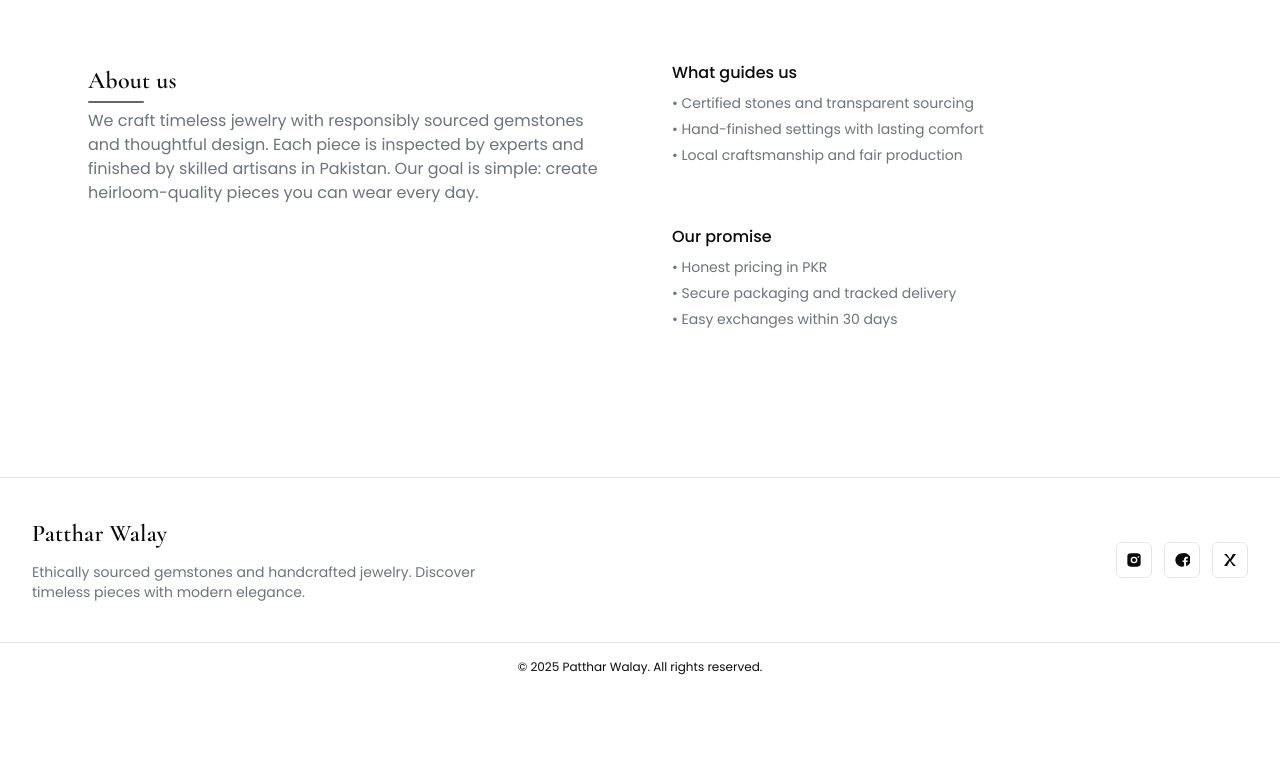
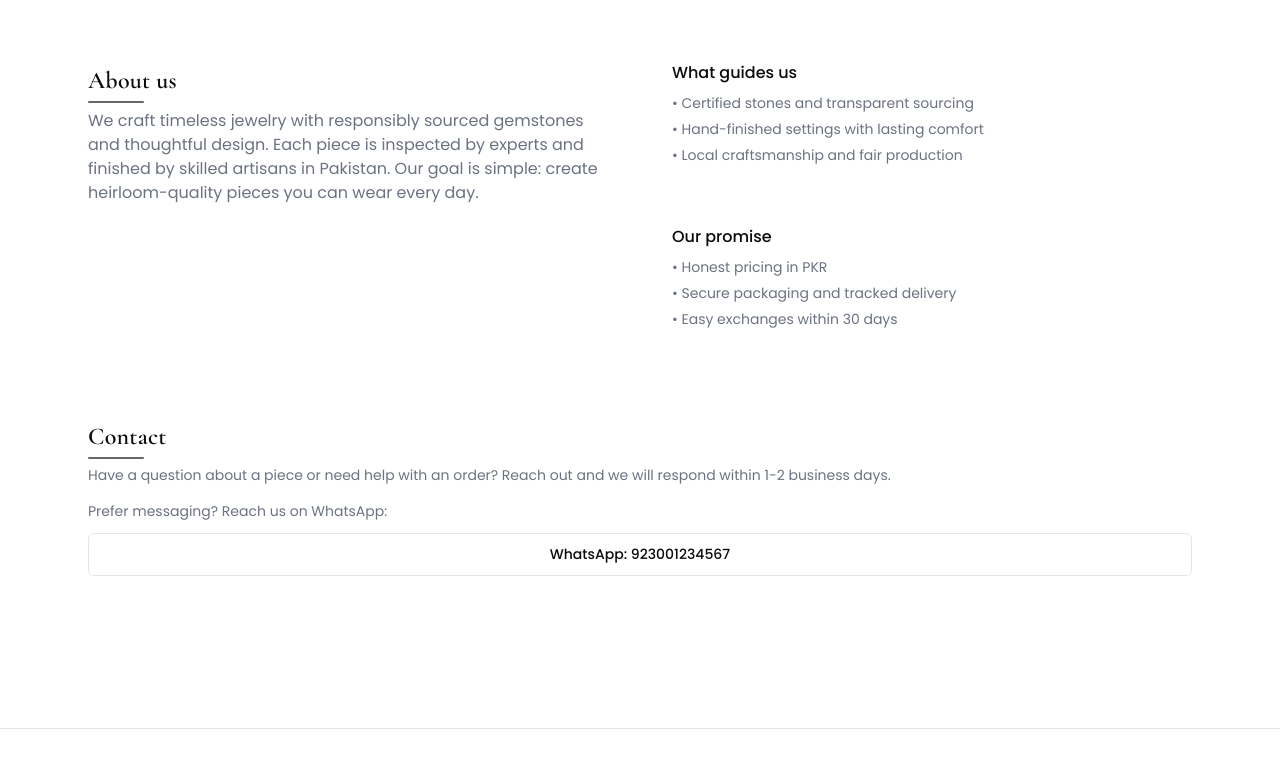
Before and after one commit to codedits/patharwalay, a Next.js app: page / in a window 1280 px wide. Shown: the part 717-1489 px from the top of the page. Before the commit the page ends 1408 px from the top, so only its background shows below. Built offline with nearby package versions, Linux system fonts and the light colour scheme; no server answers; the database is empty.

Commit message:
contact and About

```diff
--- a/app/globals.css
+++ b/app/globals.css
@@ -313,7 +313,7 @@ html.dark .card-media::after {
 
 /* Simple, solid black shadow utility for light-mode cards */
 .light-shadow {
-  box-shadow: -10px 10px 15px rgba(0,0,0,0.8);
+  box-shadow: -15px 15px 15px rgba(0,0,0,0.8);
 }
 
 /* When a surface-card uses the light shadow, remove the thin white border and
--- a/app/page.tsx
+++ b/app/page.tsx
@@ -7,6 +7,7 @@ import type { Metadata } from "next";
 
 export const dynamic = "force-dynamic";
 import About from "@/components/About";
+import Contact from "@/components/Contact";
 import { Product } from "@/models/Product";
 import ProductGridClient from "@/components/ProductGridClient";
 
@@ -72,6 +73,7 @@ export default async function Home() {
   <Hero imageUrl={doc?.hero2ImageUrl} headline={doc?.hero2Headline} tagline={doc?.hero2Tagline} showCta={false} align="center" size="lg" />
   ) : null }
   <About />
+  <Contact />
 
     </div>
   );
--- a/components/About.tsx
+++ b/components/About.tsx
@@ -1,6 +1,6 @@
 export default function About() {
   return (
-    <section aria-labelledby="about-heading" className="mx-auto max-w-7xl px-4 sm:px-6 lg:px-8">
+    <section id="about" aria-labelledby="about-heading" className="mx-auto max-w-7xl px-4 sm:px-6 lg:px-8">
       <div className="grid gap-6 md:grid-cols-2 items-start">
         <div className="rounded-xl p-5 sm:p-6 bg-background outline-light">
           <h2 id="about-heading" className="lux-heading text-xl sm:text-2xl font-semibold tracking-tight mb-2 heading-underline">About us</h2>
--- /dev/null
+++ b/components/Contact.tsx
@@ -0,0 +1,21 @@
+export default function Contact() {
+  return (
+    <section id="contact" aria-labelledby="contact-heading" className="mx-auto max-w-7xl px-4 sm:px-6 lg:px-8">
+      <div className="rounded-xl p-6 bg-background outline-light">
+        <h2 id="contact-heading" className="lux-heading text-xl sm:text-2xl font-semibold tracking-tight mb-2 heading-underline">Contact</h2>
+  <p className="text-sm text-muted mb-4">Have a question about a piece or need help with an order? Reach out and we will respond within 1-2 business days.</p>
+        <div className="flex flex-col gap-3">
+          <p className="text-sm text-muted">Prefer messaging? Reach us on WhatsApp:</p>
+          <a
+            href="https://wa.me/923001234567"
+            target="_blank"
+            rel="noopener noreferrer"
+            className="inline-block btn-outline w-full text-center"
+          >
+            WhatsApp: 923001234567
+          </a>
+        </div>
+      </div>
+    </section>
+  );
+}
--- a/components/ProductCard.tsx
+++ b/components/ProductCard.tsx
@@ -57,10 +57,9 @@ export default function ProductCard({ product, blurDataURL }: { product: unknown
           {/* Title & price bottom */}
           <div className="absolute inset-x-0 bottom-0 p-3 sm:p-4 text-white">
             <div className="flex items-start justify-between gap-3">
-              <h3 className="lux-heading font-medium tracking-tight text-base sm:text-lg truncate drop-shadow-[0_1px_6px_rgba(0,0,0,0.6)]">{title}</h3>
+<h3 className="lux-heading font-medium tracking-tight text-base sm:text-lg truncate drop-shadow-[0_1px_6px_rgba(0,0,0,0.6)]">{title}</h3>
             </div>
-            <p className="mt-1 text-[13px] font-semibold drop-shadow-[0_1px_6px_rgba(0,0,0,0.7)]">{formatPKR(price)}</p>
-          </div>
+            <p className="mt-1 text-[13px] font-semibold drop-shadow-[0_1px_6px_rgba(0,0,0,0.7)]">{formatPKR(price)}</p>          </div>
         </div>
       </div>
   </motion.a>
```
